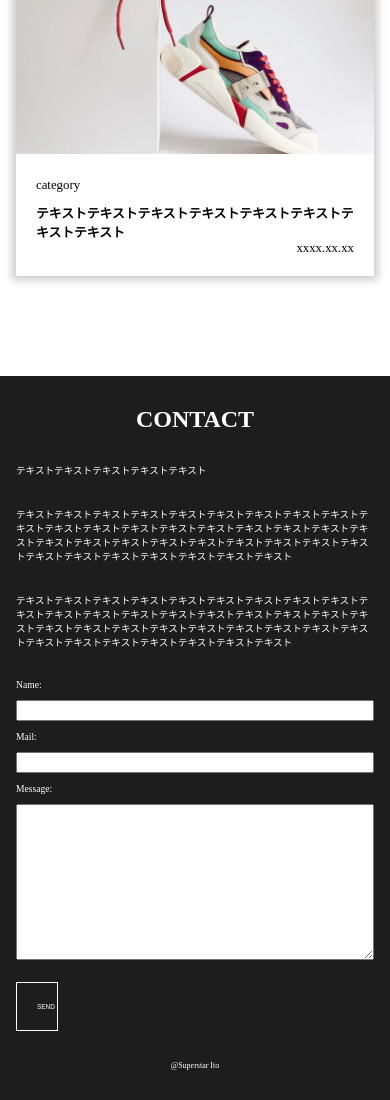
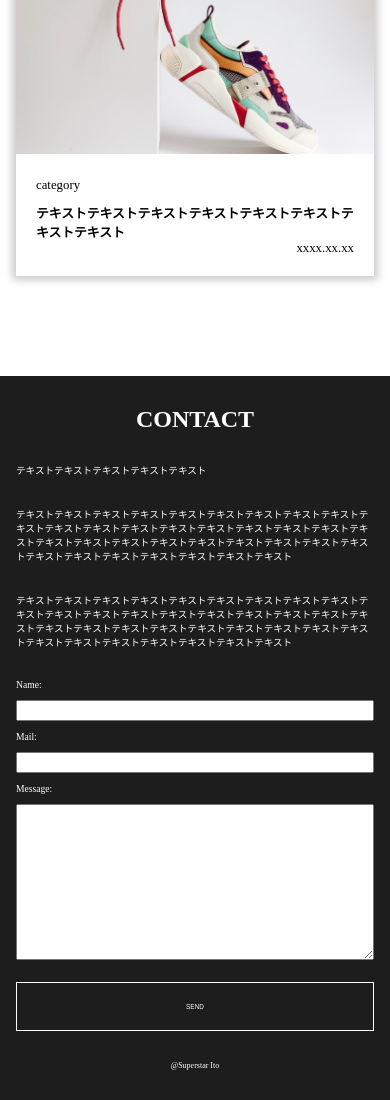
Before and after one commit to Koki-japan-fukui/code-step-advance, a plain HTML site: page index.html in a window 390 px wide. Shown: the part 2739-3839 px from the top of the page. Drawn offline with Linux system fonts and the light colour scheme.

Commit message:
Create index.html

```diff
--- a/css/styles.css
+++ b/css/styles.css
@@ -298,8 +298,7 @@ dd > textarea {
     width: 100%;
   }
   .button > input {
-    width: 10%;
+    width: 100%;
     padding: 20px;
-    width: 10px;
   }
 }
```
